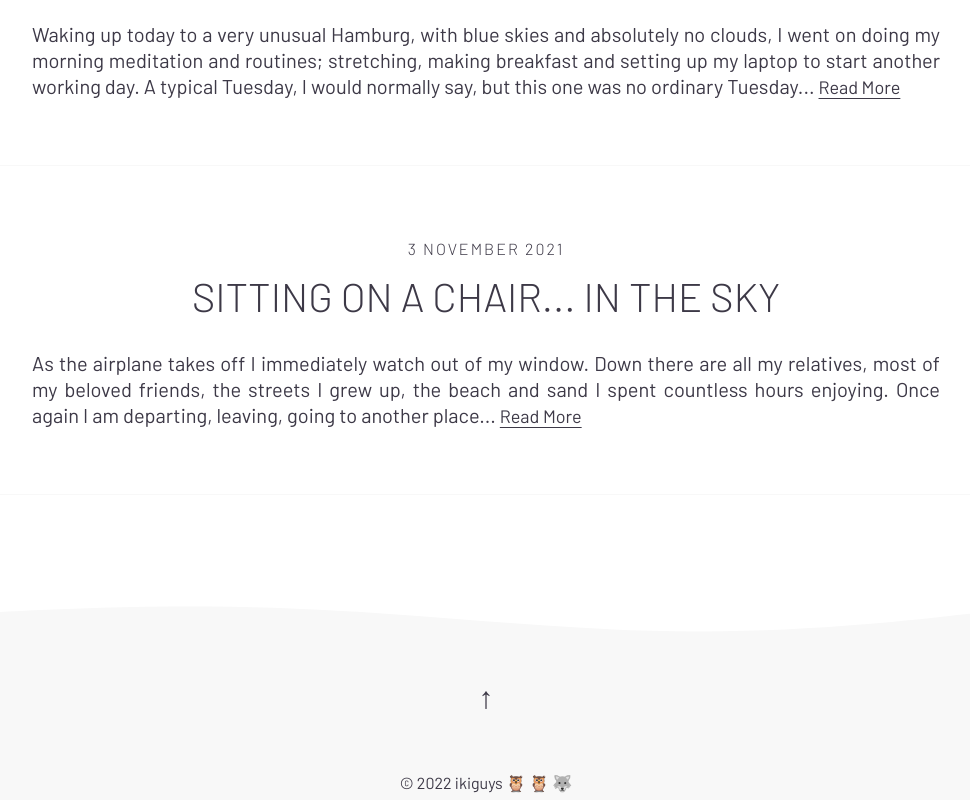
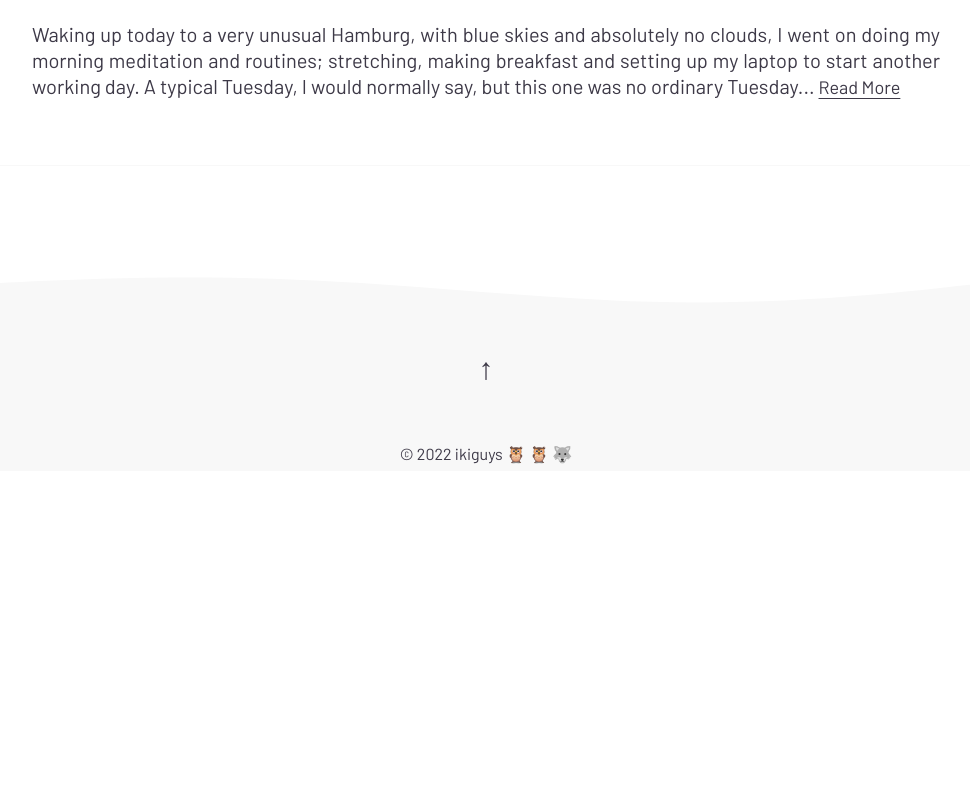
Before and after one commit to AIiendroid/ikiguys.github.io, a plain HTML site: page index.html in a window 1280 px wide. Shown: the part 688-1488 px from the top of the page, without its empty margins (154-1124 px from the left). After the commit the page ends 1159 px from the top, so only its background shows below. Drawn offline with Linux system fonts and the light colour scheme; files whose address does not match are found by name.

Commit message:
Update index.html

```diff
--- a/index.html
+++ b/index.html
@@ -60,18 +60,6 @@
         </div>
       </article>
 
-      <!-- Blog post -->
-      <article class="post">
-        <h3 class="post__date">3 November 2021</h3>
-        <h1 class="post__title"><a href="/archive/2022/the-start-of-something-beautiful/index.html">Sitting on a chair... In the sky</a></h1>
-        <div class="post__content">
-          <p>
-            As the airplane takes off I immediately watch out of my window. Down there are all my relatives, most of my beloved friends, the streets I grew up, the beach and sand I spent countless hours enjoying. Once again I am departing, leaving, going to another place...
-            <a class="readmore" href="#">Read More</a>
-          </p>
-        </div>
-      </article>
-
       <!--
       Pagination
       <div class="pagination">
```
